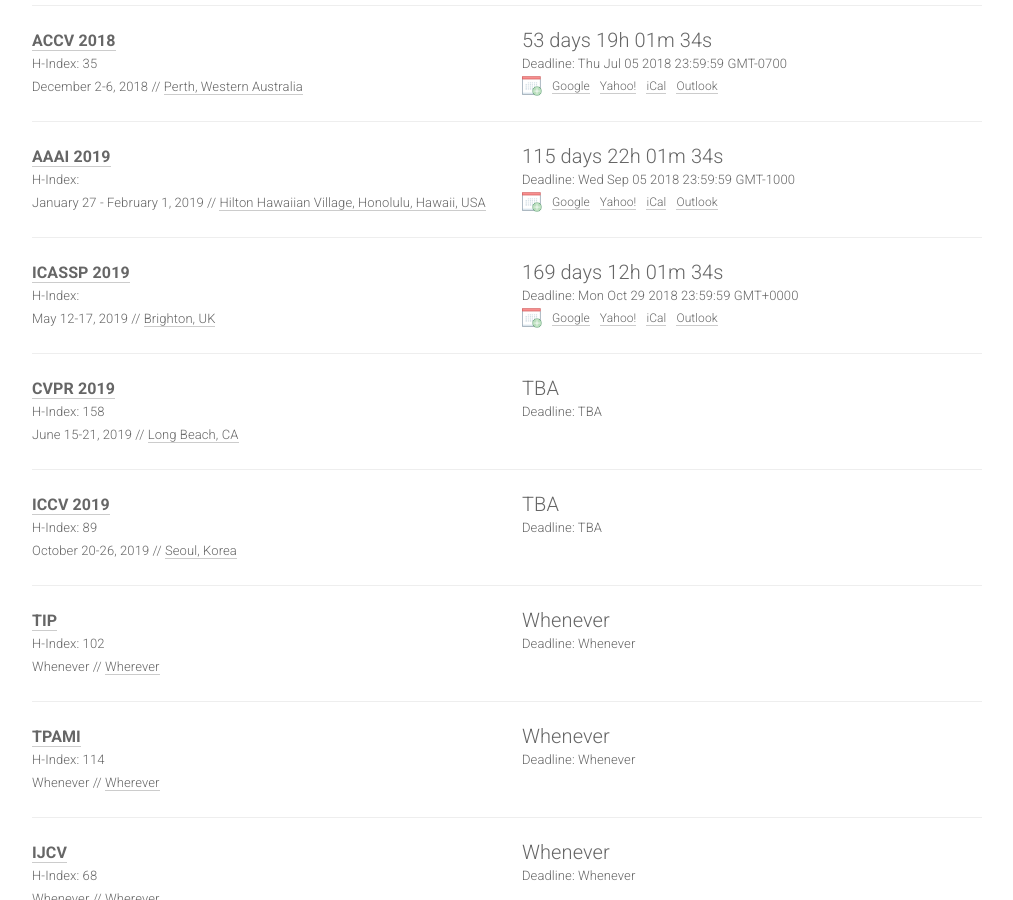
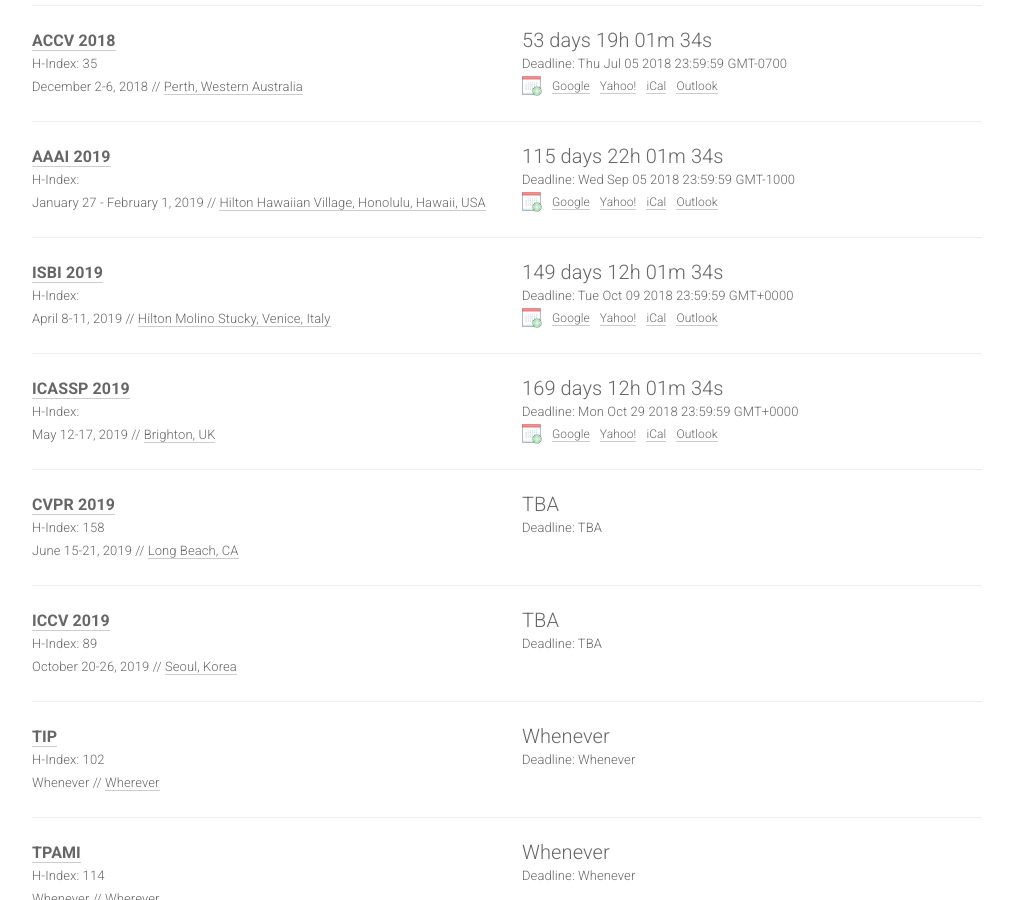
Before and after one commit to lidq92/lidq92.github.io, a Jekyll site: the page built from index.html, in a window 1280 px wide and 900 px high, scrolled down 492 px. Shown: the whole window, without its empty margins (133-1146 px from the left). Built offline with Jekyll 4.4.1, drawn with Linux system fonts in a browser that asks for light colours; nearby versions of some CDN libraries.

Commit message:
Add ISBI 2019

```diff
--- a/_data/conferences.yml
+++ b/_data/conferences.yml
@@ -43,6 +43,16 @@
   date: January 27 - February 1, 2019
   place: Hilton Hawaiian Village, Honolulu, Hawaii, USA
   sub: ML
+
+- name: ISBI
+  year: 2019
+  id: isbi19
+  link: https://biomedicalimaging.org/2019/
+  deadline: "2018-10-09 23:59:59"
+  timezone: Etc/GMT
+  date: April 8-11, 2019
+  place: Hilton Molino Stucky, Venice, Italy
+  sub: MM
 
 - name: ICASSP
   year: 2019
```
